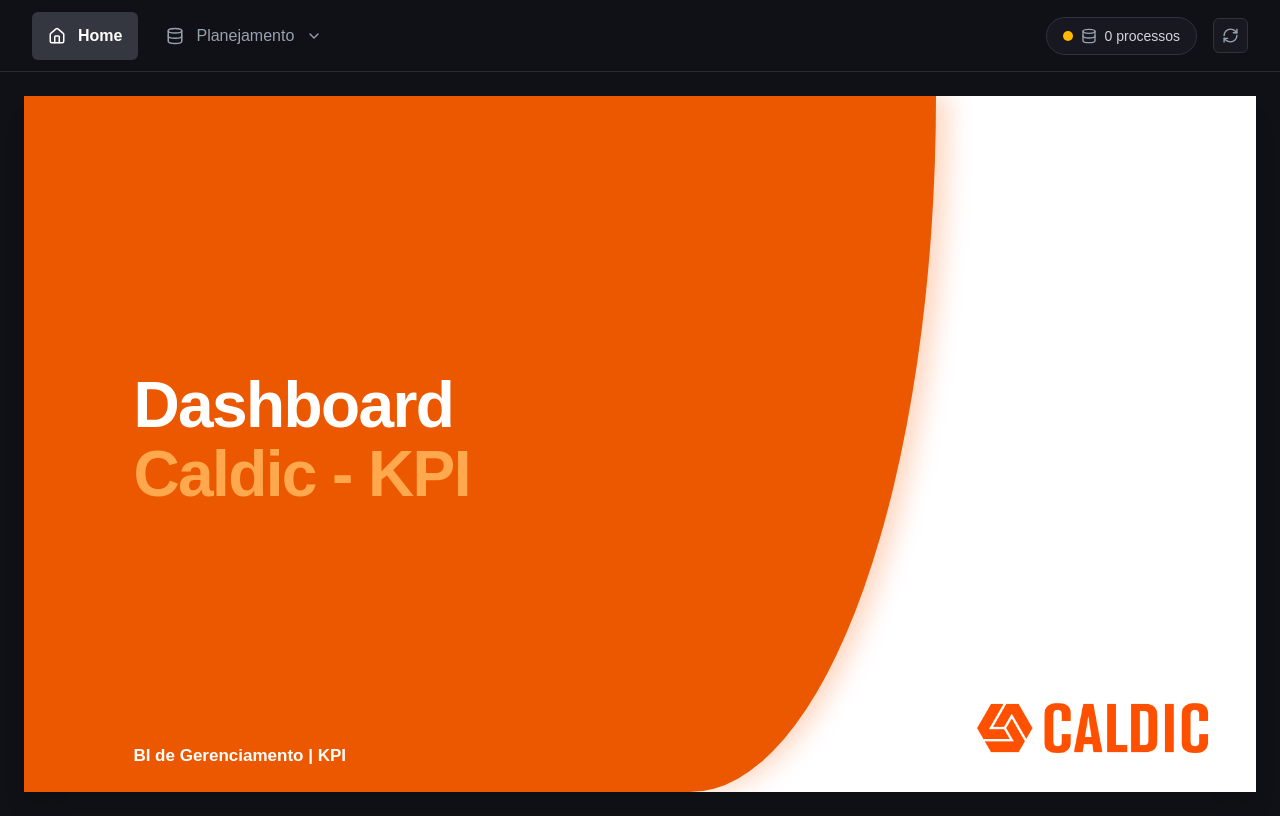
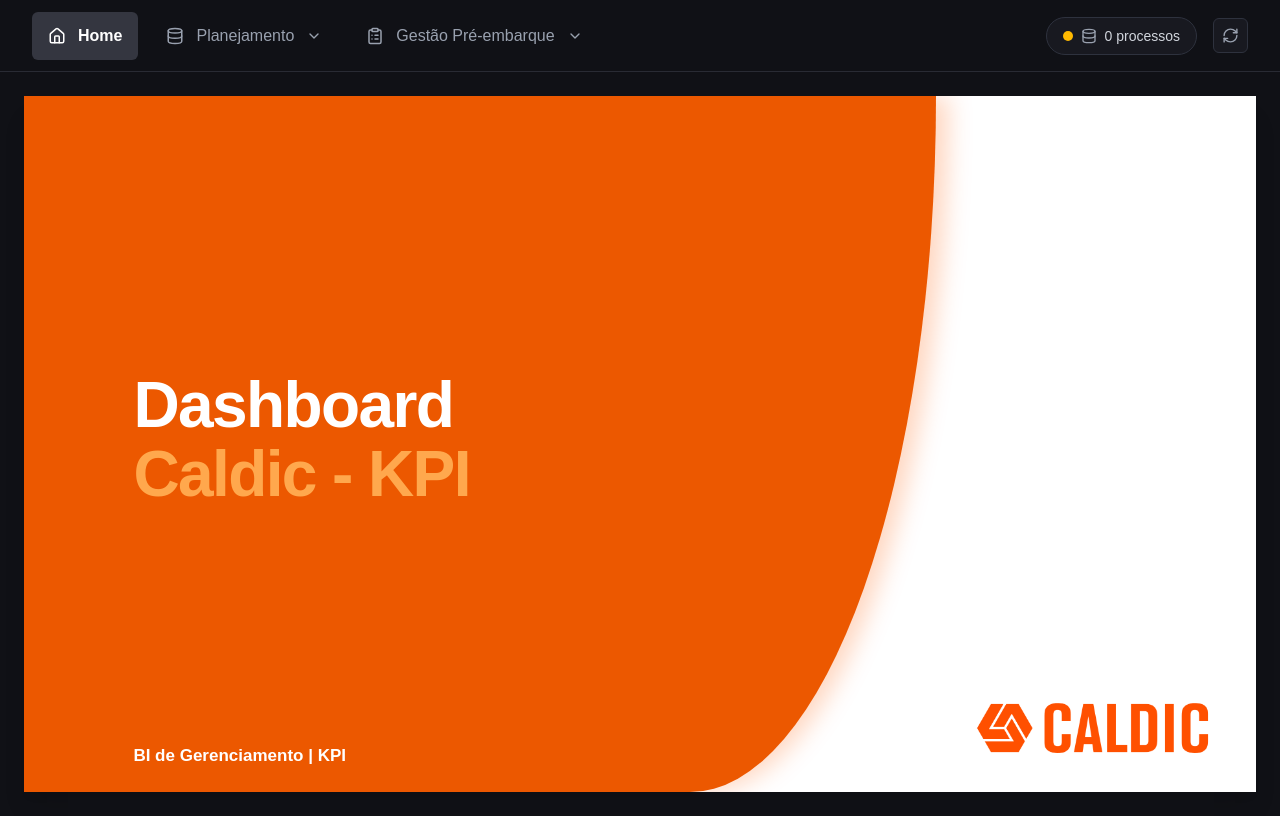
Before and after one commit to VictorMiranda-pibernat/dash-caldic, a React (Vite) app: page / in a window 1280 px wide. Built offline with nearby package versions, Linux system fonts and the light colour scheme.

Commit message:
feat: Gestão Pré navbar

```diff
--- a/src/components/layout/Navbar.tsx
+++ b/src/components/layout/Navbar.tsx
@@ -1,5 +1,12 @@
 
-import { House, Database, RefreshCw, ChevronDown } from "lucide-react";
+import {
+    House,
+    Database,
+    RefreshCw,
+    ChevronDown,
+    ClipboardList,
+} from "lucide-react";
+
 import { NavLink, useLocation, useNavigate } from "react-router-dom";
 import { useState } from "react";
 
@@ -12,60 +19,89 @@ export default function Navbar({
     processCount = 0,
     onRefresh,
 }: NavbarProps) {
-  const [dropdownOpen, setDropdownOpen] = useState(false);
+    const [dropdownAberto, setDropdownAberto] = useState<
+        "planejamento" | "gestao" | null
+    >(null);
+
     const location = useLocation();
     const navigate = useNavigate();
 
-  const planejamentoAtivo = location.pathname.startsWith("/planejamento");
+    const planejamentoAtivo =
+        location.pathname.startsWith("/planejamento");
 
-  function selecionarUnidade(unidade: string) {
-    navigate(`/planejamento/${unidade}`);
-    setDropdownOpen(false);
+    const gestaoAtiva =
+        location.pathname.startsWith("/gestao-pre-embarque");
+
+    function selecionarUnidade(
+        unidade: string,
+        pagina: "planejamento" | "gestao"
+    ) {
+        const rota =
+            pagina === "planejamento"
+                ? `/planejamento/${unidade}`
+                : `/gestao-pre-embarque/${unidade}`;
+
+        navigate(rota);
+        setDropdownAberto(null);
     }
+
+    const classeMenu = (ativo: boolean) =>
+        `flex items-center gap-3 rounded-md px-4 py-3 text-base whitespace-nowrap transition ${
+            ativo
+                ? "bg-[#343640] font-semibold text-white"
+                : "text-gray-400 hover:bg-[#252731] hover:text-white"
+        }`;
 
     return (
         <header className="flex h-[72px] w-full shrink-0 items-center justify-between border-b border-[#292B34] bg-[#101116] px-8">
+
             <div className="flex h-full items-center gap-3">
+
                 <NavLink
                     to="/"
                     end
-          className={({ isActive }) =>
-            `flex items-center gap-3 rounded-md px-4 py-3 text-base whitespace-nowrap transition ${
-              isActive
-                ? "bg-[#343640] font-semibold text-white"
-                : "text-gray-400 hover:bg-[#252731] hover:text-white"
-            }`
-          }
+                    className={({ isActive }) => classeMenu(isActive)}
                 >
                     <House size={18} />
                     Home
                 </NavLink>
 
+                {/* PLANEJAMENTO */}
                 <div className="relative">
                     <button
                         type="button"
-            onClick={() => setDropdownOpen(!dropdownOpen)}
-            className={`flex items-center gap-3 rounded-md px-4 py-3 text-base whitespace-nowrap transition ${
-              planejamentoAtivo
-                ? "bg-[#343640] font-semibold text-white"
-                : "text-gray-400 hover:bg-[#252731] hover:text-white"
-            }`}
+                        onClick={() =>
+                            setDropdownAberto(
+                                dropdownAberto === "planejamento"
+                                    ? null
+                                    : "planejamento"
+                            )
+                        }
+                        className={classeMenu(planejamentoAtivo)}
                     >
                         <Database size={18} />
                         Planejamento
+
                         <ChevronDown
                             size={16}
                             className={`transition-transform ${
-                dropdownOpen ? "rotate-180" : ""
+                                dropdownAberto === "planejamento"
+                                    ? "rotate-180"
+                                    : ""
                             }`}
                         />
                     </button>
 
-          {dropdownOpen && (
+                    {dropdownAberto === "planejamento" && (
                         <div className="absolute left-0 top-full z-50 mt-2 min-w-[210px] overflow-hidden rounded-md border border-[#292B34] bg-[#181920] py-1 shadow-xl">
                             <button
                                 type="button"
-                onClick={() => selecionarUnidade("guarulhos")}
+                                onClick={() =>
+                                    selecionarUnidade(
+                                        "guarulhos",
+                                        "planejamento"
+                                    )
+                                }
                                 className="w-full px-4 py-3 text-left text-sm text-gray-300 hover:bg-[#252731] hover:text-white"
                             >
                                 Guarulhos
@@ -73,7 +109,69 @@ export default function Navbar({
 
                             <button
                                 type="button"
-                onClick={() => selecionarUnidade("santa-catarina")}
+                                onClick={() =>
+                                    selecionarUnidade(
+                                        "santa-catarina",
+                                        "planejamento"
+                                    )
+                                }
+                                className="w-full px-4 py-3 text-left text-sm text-gray-300 hover:bg-[#252731] hover:text-white"
+                            >
+                                Santa Catarina
+                            </button>
+                        </div>
+                    )}
+                </div>
+
+                {/* GESTÃO PRÉ-EMBARQUE */}
+                <div className="relative">
+                    <button
+                        type="button"
+                        onClick={() =>
+                            setDropdownAberto(
+                                dropdownAberto === "gestao"
+                                    ? null
+                                    : "gestao"
+                            )
+                        }
+                        className={classeMenu(gestaoAtiva)}
+                    >
+                        <ClipboardList size={18} />
+                        Gestão Pré-embarque
+
+                        <ChevronDown
+                            size={16}
+                            className={`transition-transform ${
+                                dropdownAberto === "gestao"
+                                    ? "rotate-180"
+                                    : ""
+                            }`}
+                        />
+                    </button>
+
+                    {dropdownAberto === "gestao" && (
+                        <div className="absolute left-0 top-full z-50 mt-2 min-w-[210px] overflow-hidden rounded-md border border-[#292B34] bg-[#181920] py-1 shadow-xl">
+                            <button
+                                type="button"
+                                onClick={() =>
+                                    selecionarUnidade(
+                                        "guarulhos",
+                                        "gestao"
+                                    )
+                                }
+                                className="w-full px-4 py-3 text-left text-sm text-gray-300 hover:bg-[#252731] hover:text-white"
+                            >
+                                Guarulhos
+                            </button>
+
+                            <button
+                                type="button"
+                                onClick={() =>
+                                    selecionarUnidade(
+                                        "santa-catarina",
+                                        "gestao"
+                                    )
+                                }
                                 className="w-full px-4 py-3 text-left text-sm text-gray-300 hover:bg-[#252731] hover:text-white"
                             >
                                 Santa Catarina
@@ -87,7 +185,9 @@ export default function Navbar({
                 <div className="flex items-center gap-2 rounded-full border border-[#2e323e] bg-[#181920] px-4 py-2 text-sm text-gray-300">
                     <span className="h-2.5 w-2.5 rounded-full bg-amber-400" />
                     <Database size={16} className="text-gray-400" />
-          <span className="font-medium">{processCount} processos</span>
+                    <span className="font-medium">
+                        {processCount} processos
+                    </span>
                 </div>
 
                 <button
```
Lines whose indentation alone changed are shown as unchanged.
